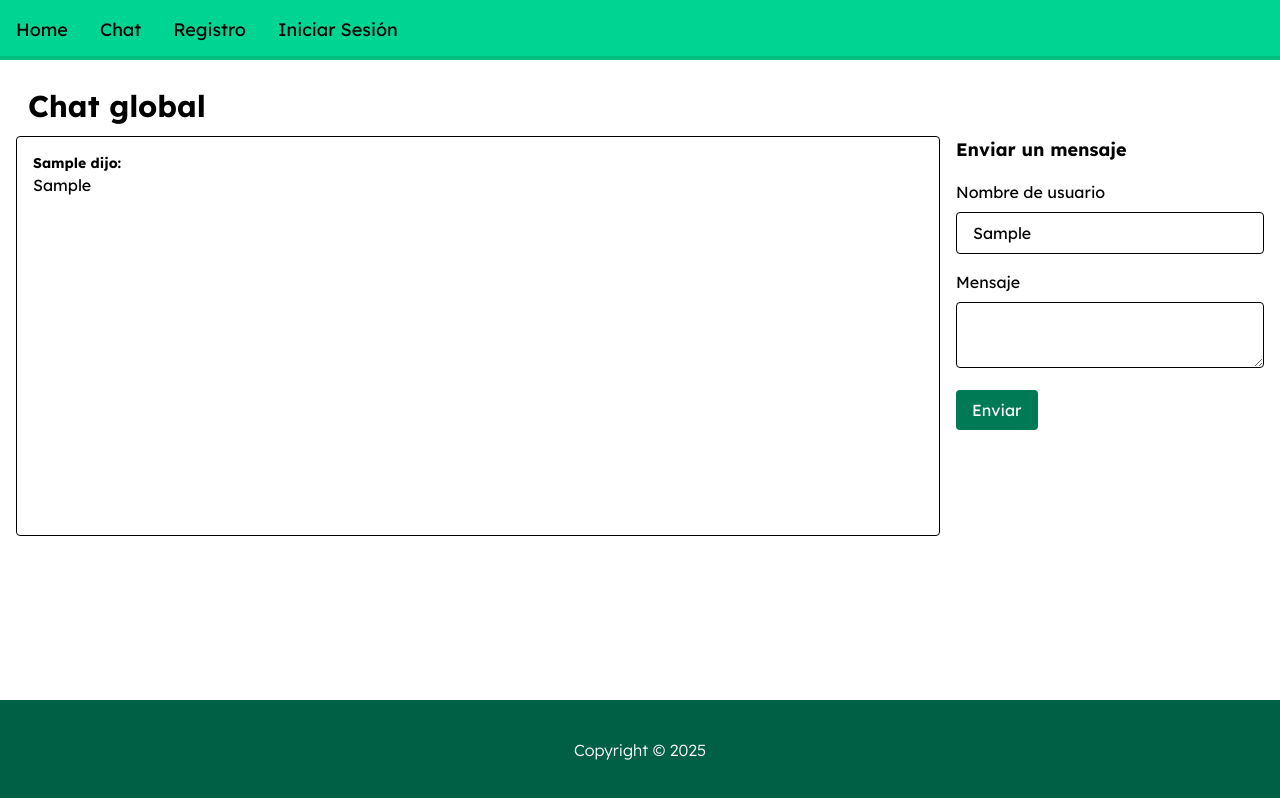
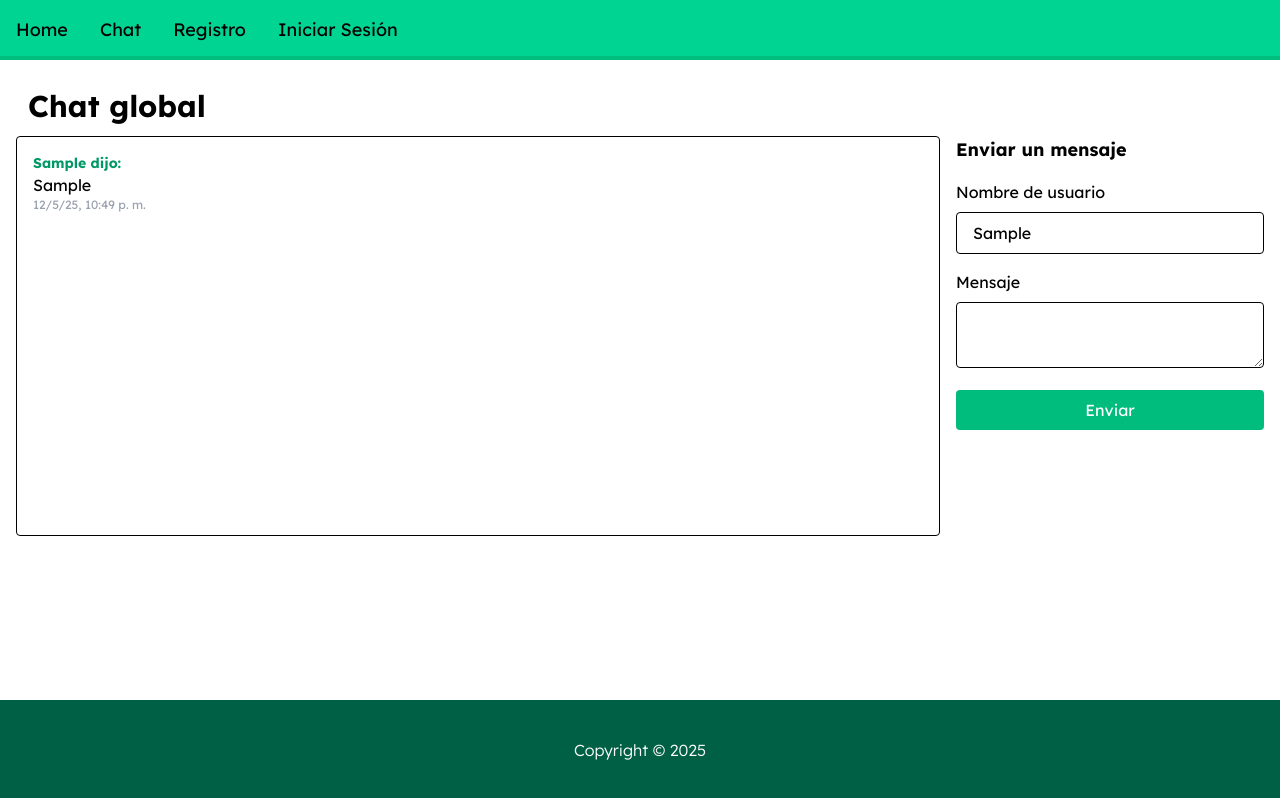
Before and after one commit to martingf03/parcial1-clientesWeb, a Vue app: page /chat in a window 1280 px wide. Both pictures are taken after typing "Sample", "Sample" into the empty fields and a click on the button "Enviar". Built offline with nearby package versions, Linux system fonts and the light colour scheme.

Commit message:
Cambios en transiciones del navbar, cambios en chatSection. 13/5 3.09

```diff
--- a/src/components/AppNavbar.vue
+++ b/src/components/AppNavbar.vue
@@ -7,16 +7,16 @@ export default {
 <template>
   <nav class="bg-emerald-400 border-b-4 border-b-emerald-500">
     <ul class="flex items-center gap-8 p-4 font-[Lexend] text-lg">
-      <li class="hover:text-white transition-colors duration-200 ease-in-out">
+      <li class="hover:text-white transition duration-200 ease-in-out">
         <router-link to="/">Home</router-link>
       </li>
-      <li class="hover:text-white transition-colors duration-200 ease-in-out">
+      <li class="hover:text-white transition duration-200 ease-in-out">
         <router-link to="/chat">Chat</router-link>
       </li>
-      <li class="hover:text-white transition-colors duration-200 ease-in-out">
+      <li class="hover:text-white transition duration-200 ease-in-out">
         <router-link to="/registro">Registro</router-link>
       </li>
-      <li class="hover:text-white transition-colors duration-200 ease-in-out">
+      <li class="hover:text-white transition duration-200 ease-in-out">
         <router-link to="/iniciar-sesion">Iniciar Sesión</router-link>
       </li>
     </ul>
--- a/src/components/chat/ChatSection.vue
+++ b/src/components/chat/ChatSection.vue
@@ -10,6 +10,7 @@ export default {
             newMessage: {
                 email: "",
                 content: "",
+                date: "",
             }
         }
     },
@@ -17,8 +18,13 @@ export default {
     methods: {
         SendMessage() {
             this.messages.push({
+                id: this.messages.length + 1,
                 email: this.newMessage.email,
                 content: this.newMessage.content,
+                date: new Date().toLocaleString('es-AR', {
+                    dateStyle: 'short',
+                    timeStyle: 'short'
+                }),
             });
             this.newMessage.content = "";
         }
@@ -32,39 +38,29 @@ export default {
         <section class="w-9/12">
             <h2 class="sr-only">Lista de mensajes</h2>
             <div class="min-h-[400px] p-4 border rounded">
-        <div v-for="m in messages" class="mb-4">
-          <div class="text-sm"><span class="font-bold">{{ m.email }} dijo:</span></div>
+                <div v-for="m in messages" :key="m.id" class="mb-4">
+                    <div class="text-sm"><span class="font-bold text-emerald-600">{{ m.email }} dijo:</span></div>
                     <div>{{ m.content }}</div>
+                    <div class="text-xs text-gray-400">{{ m.date }}</div>
                 </div>
             </div>
         </section>
 
         <section class="w-3/12">
             <h2 class="mb-4 text-lg font-bold">Enviar un mensaje</h2>
-      <form
-      action="#"
-      @submit.prevent="SendMessage"
-      >
+            <form action="#" @submit.prevent="SendMessage">
                 <div class="mb-4">
                     <label for="user" class="block mb-2">Nombre de usuario</label>
-          <input
-          type="text"
-          id="user"
-          class="w-full border rounded py-2 px-4"
-          v-model="newMessage.email"
-          >
+                    <input type="text" id="user" class="w-full border rounded py-2 px-4" v-model="newMessage.email">
                 </div>
                 <div class="mb-4">
                     <label for="text" class="block mb-2">Mensaje</label>
-          <textarea
-          type="text"
-          id="text"
-          class="w-full border rounded py-2 px-4"
-          v-model="newMessage.content"
-          >
+                    <textarea type="text" id="text" class="w-full border rounded py-2 px-4"
+                        v-model="newMessage.content">
         </textarea>
                 </div>
-        <button type="sumbit" class="py-2 px-4 rounded bg-emerald-700 text-white">
+                <button type="sumbit"
+                    class="transition py-2 px-4 rounded bg-emerald-700 hover:bg-emerald-500 focus:bg-emerald-500 text-white w-full">
                     Enviar
                 </button>
             </form>
```
Lines whose indentation alone changed are shown as unchanged.
